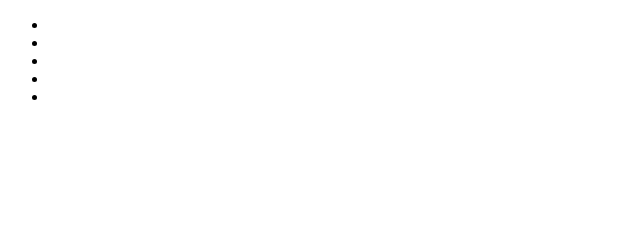
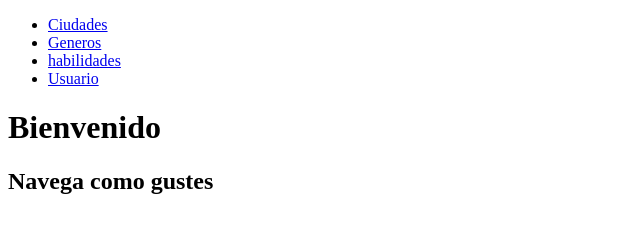
Before and after one commit to estefani0718/frontendApi, a plain HTML site: page Html/index.html in a window 1280 px wide. Shown: the whole page, without its empty margins (0-640 px from the left). Drawn offline with Linux system fonts and the light colour scheme.

Commit message:
aggregue cosas

```diff
--- a/Html/index.html
+++ b/Html/index.html
@@ -8,17 +8,24 @@
 <body>
 
     <header class="header">
-        <div class="content">
-            <nav>
-                <ul>
-                    <li><a href=""></a></li>
-                    <li><a href=""></a></li>
-                    <li><a href=""></a></li>
-                    <li><a href=""></a></li>
-                    <li><a href=""></a></li>
+        <div class="header__bloque">
+
+        </div>
+        <div class="content__header">
+            <nav class="navega__links">
+                <ul class="navega__link">
+                    <li><a href="ciudades.html" class="links">Ciudades</a></li>
+                    <li><a href="generos.html" class="links">Generos</a></li>
+                    <li><a href="habilidades.html " class="links">habilidades</a></li>
+                    <li><a href="usuarios.html" class="links">Usuario</a></li>
                 </ul>
             </nav>
         </div>
     </header>
+    <div>
+        <h1>Bienvenido </h1>
+        <h2>Navega como gustes</h2>
+    </div>
+
 </body>
 </html>
```
Also changed, not shown: Html/usuarios.html (added).
